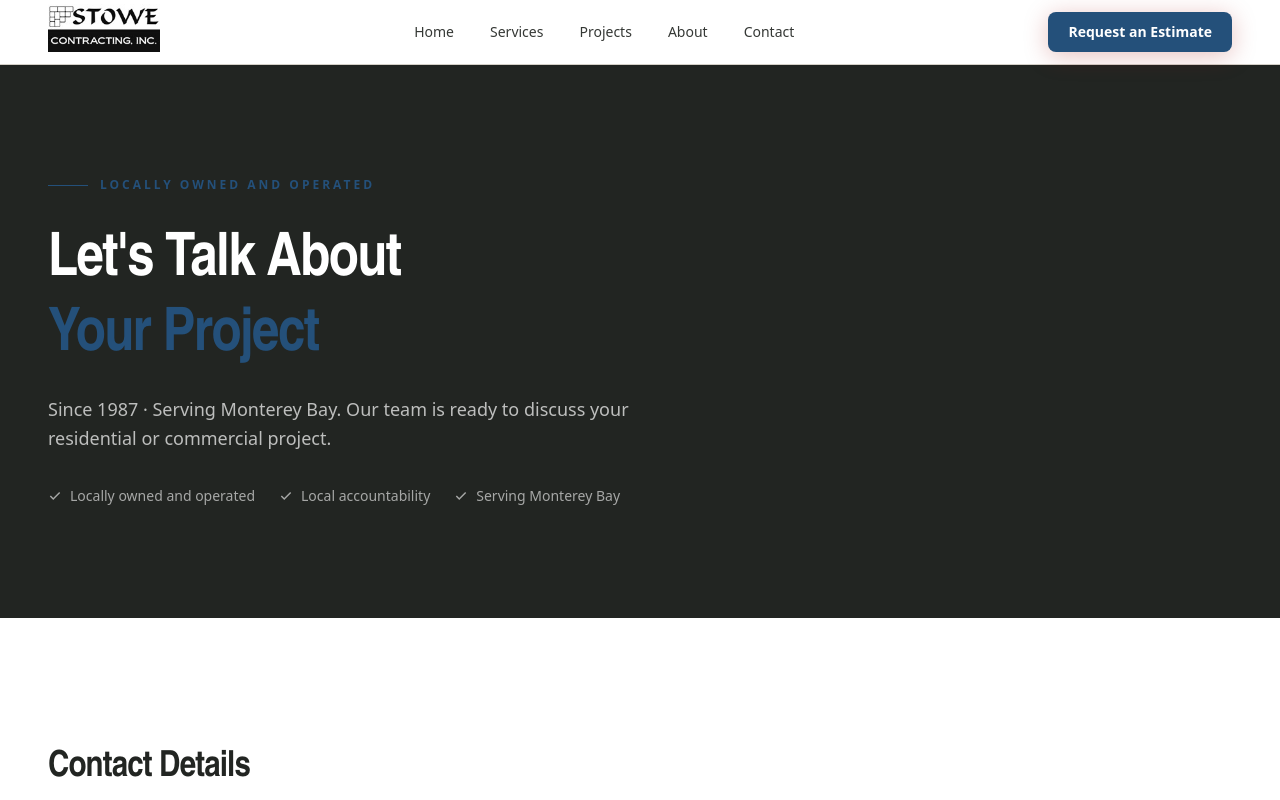
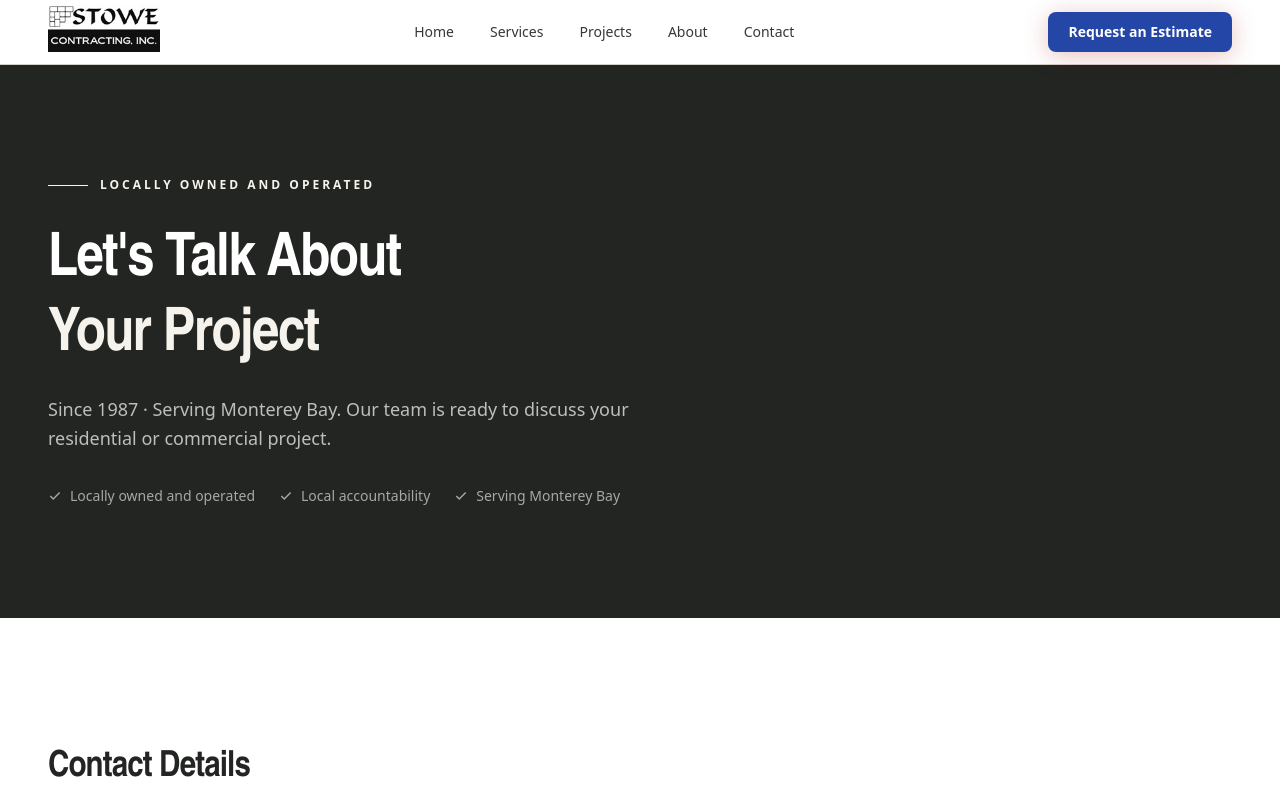
Before and after one commit to Solynx-Solutions/C-Users-rafae-OneDrive-GitHub-stowe-contracting, a Next.js app: page /contact in a window 1280 px wide. Shown: the top 800 px of the page. Built offline with nearby package versions, Linux system fonts and the light colour scheme; no server answers.

Commit message:
Apply royal and maroon palette with readable dark-section contrast

```diff
--- a/app/globals.css
+++ b/app/globals.css
@@ -11,15 +11,15 @@
      TODO: Update with client-approved brand colors from branding guidelines.
      Placeholder palette — warm neutrals with a strong accent.
   ───────────────────────────────────────────────────────────────────────── */
-  --color-brand-primary: #24507a;
-  --color-brand-primary-light: #356a98;
-  --color-brand-primary-dark: #183a58;
+  --color-brand-primary: #2446a6;
+  --color-brand-primary-light: #4169e1;
+  --color-brand-primary-dark: #19347c;
 
   --color-brand-secondary: #222522;
   --color-brand-secondary-light: #565b57;
 
-  --color-brand-accent: #24507a;
-  --color-brand-punctuation: #7a3b45;
+  --color-brand-accent: #2446a6;
+  --color-brand-punctuation: #800020;
 
   /* ── Neutral Scale ────────────────────────────────────────────────────────── */
   --color-neutral-50: #f6f3ec;
--- a/app/projects/page.tsx
+++ b/app/projects/page.tsx
@@ -7,7 +7,7 @@ export const metadata: Metadata = generatePageMetadata({title:'Projects',descrip
 export default function ProjectsPage(){return <div className="bg-[#f6f3ec] text-[#16283b]">
 <section className="mx-auto max-w-6xl px-5 pt-16 pb-12 md:px-8 md:pt-24">
 <p className="mb-5 text-xs tracking-[.2em] uppercase text-[#6f6a5e]">Stowe Contracting / Project collection</p>
-<h1 className="max-w-3xl text-[clamp(2.5rem,6vw,5rem)] leading-[1.05] tracking-tight" style={{fontFamily:'Georgia, serif',fontWeight:400}}>Built for the setting.<br/><em className="text-[#97733f]">Made to be lived in.</em></h1>
+<h1 className="max-w-3xl text-[clamp(2.5rem,6vw,5rem)] leading-[1.05] tracking-tight" style={{fontFamily:'Georgia, serif',fontWeight:400}}>Built for the setting.<br/><em className="text-[var(--color-brand-punctuation)]">Made to be lived in.</em></h1>
 <p className="mt-7 max-w-2xl text-lg leading-relaxed text-[#6f6a5e]">A closer look at our paving, outdoor spaces and groundwork. Explore the photographs below, then tell us what you have in mind for your property.</p>
 <Link href="/" className="mt-7 inline-block text-sm underline underline-offset-4">← Back to Stowe</Link></section>
 <section aria-label="Stowe project photographs" className="mx-auto max-w-6xl px-5 pb-20 md:px-8"><ProjectGallery /></section>
--- a/components/contact/contact-hero.tsx
+++ b/components/contact/contact-hero.tsx
@@ -46,9 +46,9 @@ export function ContactHero() {
         <div className="flex flex-col gap-8">
           {/* Eyebrow */}
           {locallyOwned && (
-            <p className="inline-flex items-center gap-3 text-xs font-bold tracking-[0.25em] text-[var(--color-brand-primary)] uppercase">
+            <p className="inline-flex items-center gap-3 text-xs font-bold tracking-[0.25em] text-[var(--color-neutral-50)] uppercase">
               <span
-                className="inline-block h-px w-10 bg-[var(--color-brand-primary)]"
+                className="inline-block h-px w-10 bg-[var(--color-neutral-50)]"
                 aria-hidden="true"
               />
               {locallyOwned}
@@ -65,7 +65,7 @@ export function ContactHero() {
             >
               Let&apos;s Talk About
               <br />
-              <span className="text-[var(--color-brand-primary)]">Your Project</span>
+              <span className="text-[var(--color-neutral-50)]">Your Project</span>
             </h1>
 
             <p className="max-w-2xl text-lg leading-relaxed text-white/70">
--- a/components/sections/mechanical-hero.tsx
+++ b/components/sections/mechanical-hero.tsx
@@ -87,7 +87,7 @@ export function MechanicalHero() {
               className={[
                 'inline-flex items-center gap-3',
                 'text-xs font-bold tracking-[0.25em] uppercase',
-                'text-[var(--color-brand-primary)]',
+                'text-[var(--color-neutral-50)]',
               ].join(' ')}
             >
               <span
@@ -108,7 +108,7 @@ export function MechanicalHero() {
             >
               Built for
               <br />
-              <span className="text-[var(--color-brand-primary)]">Demanding</span>
+              <span className="text-[var(--color-neutral-50)]">Demanding</span>
               <br />
               Hardscape
             </h1>
@@ -131,7 +131,7 @@ export function MechanicalHero() {
               { label: inHouseCrews ?? 'In-house crews', icon: 'crew' },
               { label: 'Crew-led execution', icon: 'equipment' },
               {
-                label: yearsInBusiness ? `${yearsInBusiness} of experience` : 'Established company',
+                label: yearsInBusiness ?? 'Established company',
                 icon: 'years',
               },
             ].map((indicator) => (
@@ -167,7 +167,7 @@ export function MechanicalHero() {
                 'text-base font-bold',
                 'hover:bg-[var(--color-brand-primary-dark)]',
                 'transition-colors duration-150',
-                'focus-visible:outline-2 focus-visible:outline-offset-2 focus-visible:outline-[var(--color-brand-primary)]',
+                'focus-visible:outline-2 focus-visible:outline-offset-2 focus-visible:outline-[var(--color-neutral-50)]',
                 'shadow-[var(--shadow-brand)]',
               ].join(' ')}
             >
--- a/components/sections/stowe-project-gallery.module.css
+++ b/components/sections/stowe-project-gallery.module.css
@@ -1,4 +1,4 @@
-.gallery{display:grid;grid-template-columns:1fr 1fr;gap:4rem 2.5rem;align-items:start}.figure{margin:0;min-width:0}.figure:nth-child(even){padding-top:5rem}.imageLink{display:block;position:relative;overflow:hidden;background:#ece7de}.imageLink img{width:100%;height:auto;display:block;transition:transform .6s ease}.imageLink:hover img{transform:scale(1.025)}.imageLink:focus-visible{outline:3px solid #b08d57;outline-offset:5px}.enlarge{position:absolute;bottom:1rem;right:1rem;background:#101d2c;color:#f6f3ec;width:2.7rem;height:2.7rem;display:grid;place-items:center;font-size:1.3rem}.figure figcaption{display:grid;grid-template-columns:2rem 1fr;gap:.5rem;padding:1.3rem 0;border-bottom:1px solid #d9d2c4}.number{font-size:.7rem;letter-spacing:.1em;color:#6f6a5e;padding-top:.3rem}.figure h3{font-family:Georgia,'Times New Roman',serif;font-weight:400;font-size:1.5rem;line-height:1.3;color:#16283b;margin:0}.full{grid-column:2;font-size:.75rem;color:#6f6a5e}.featured{grid-template-columns:1.35fr 1fr;gap:2rem}.featured .figure:first-child{grid-row:span 2}.featured .figure:nth-child(even){padding-top:0}.featured .figure:nth-child(3){grid-column:2}.featured .figure h3{font-size:1.3rem}@media(max-width:700px){.gallery,.featured{grid-template-columns:1fr;gap:2.5rem}.figure:nth-child(even){padding-top:0}.featured .figure:first-child{grid-row:auto}.featured .figure:nth-child(3){grid-column:auto}}@media(prefers-reduced-motion:reduce){.imageLink img{transition:none}}
+.gallery{display:grid;grid-template-columns:1fr 1fr;gap:4rem 2.5rem;align-items:start}.figure{margin:0;min-width:0}.figure:nth-child(even){padding-top:5rem}.imageLink{display:block;position:relative;overflow:hidden;background:#ece7de}.imageLink img{width:100%;height:auto;display:block;transition:transform .6s ease}.imageLink:hover img{transform:scale(1.025)}.imageLink:focus-visible{outline:3px solid var(--color-brand-primary);outline-offset:5px}.enlarge{position:absolute;bottom:1rem;right:1rem;background:#101d2c;color:#f6f3ec;width:2.7rem;height:2.7rem;display:grid;place-items:center;font-size:1.3rem}.figure figcaption{display:grid;grid-template-columns:2rem 1fr;gap:.5rem;padding:1.3rem 0;border-bottom:1px solid #d9d2c4}.number{font-size:.7rem;letter-spacing:.1em;color:#6f6a5e;padding-top:.3rem}.figure h3{font-family:Georgia,'Times New Roman',serif;font-weight:400;font-size:1.5rem;line-height:1.3;color:#16283b;margin:0}.full{grid-column:2;font-size:.75rem;color:#6f6a5e}.featured{grid-template-columns:1.35fr 1fr;gap:2rem}.featured .figure:first-child{grid-row:span 2}.featured .figure:nth-child(even){padding-top:0}.featured .figure:nth-child(3){grid-column:2}.featured .figure h3{font-size:1.3rem}@media(max-width:700px){.gallery,.featured{grid-template-columns:1fr;gap:2.5rem}.figure:nth-child(even){padding-top:0}.featured .figure:first-child{grid-row:auto}.featured .figure:nth-child(3){grid-column:auto}}@media(prefers-reduced-motion:reduce){.imageLink img{transition:none}}
 
 @media(min-width:701px){.featured{grid-template-columns:repeat(3,minmax(0,1fr));gap:1.8rem}.featured .figure:first-child{grid-row:auto}.featured .figure:nth-child(3){grid-column:auto}.featured .figure:nth-child(2){padding-top:3rem}}
 
```
Also changed, not shown: components/sections/stowe-design-review.tsx (+12 -9 lines).
